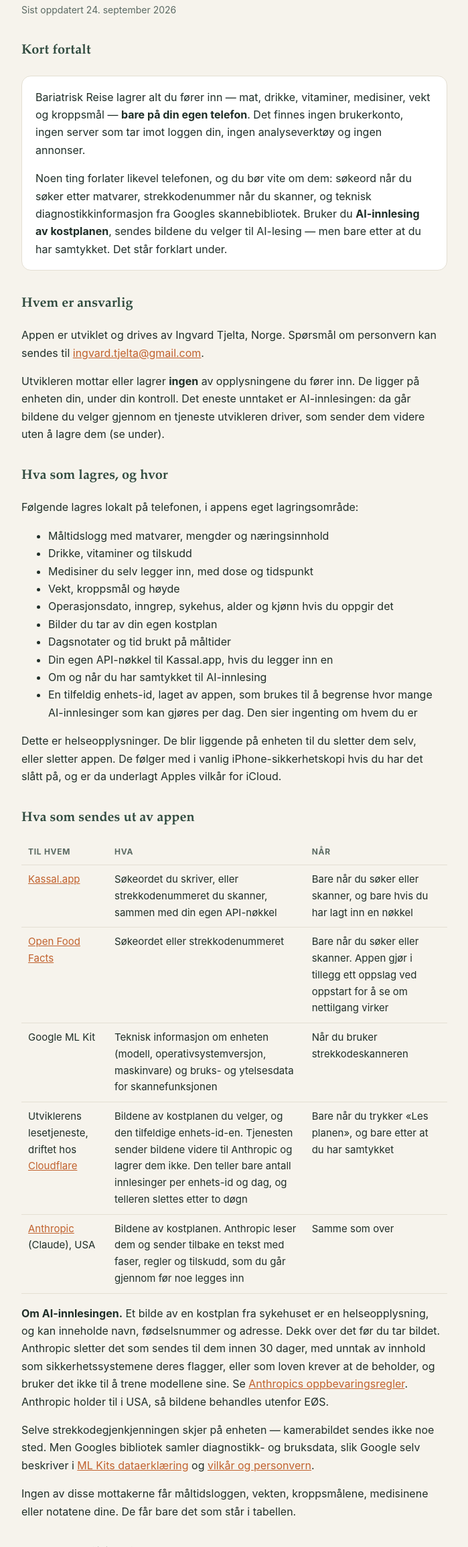
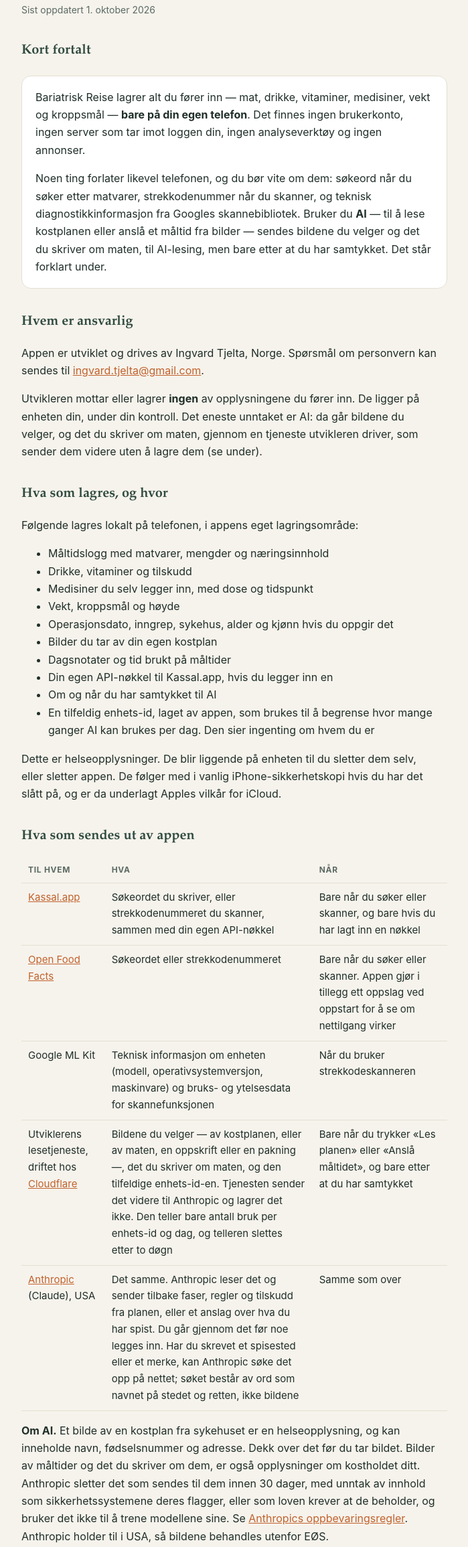
Before and after one commit to ingvardtjelta-IT/BariatriskReise, a plain HTML site: page index.html in a window 1280 px wide. Shown: the part 86-2396 px from the top of the page at 67% size, without its empty margins (290-989 px from the left). Drawn offline with Linux system fonts and the light colour scheme.

Commit message:
Add files via upload

```diff
--- a/index.html
+++ b/index.html
@@ -49,7 +49,7 @@
 <div class="wrap">
 
 <h1>Personvernerklæring for Bariatrisk Reise</h1>
-<p class="sist">Sist oppdatert 24. september 2026</p>
+<p class="sist">Sist oppdatert 1. oktober 2026</p>
 
 <h2>Kort fortalt</h2>
 <div class="kort">
@@ -59,9 +59,9 @@
   analyseverktøy og ingen annonser.</p>
   <p>Noen ting forlater likevel telefonen, og du bør vite om dem: søkeord når du
   søker etter matvarer, strekkodenummer når du skanner, og teknisk
-  diagnostikkinformasjon fra Googles skannebibliotek. Bruker du
-  <strong>AI-innlesing av kostplanen</strong>, sendes bildene du velger til AI-lesing
-  — men bare etter at du har samtykket. Det står forklart under.</p>
+  diagnostikkinformasjon fra Googles skannebibliotek. Bruker du <strong>AI</strong> —
+  til å lese kostplanen eller anslå et måltid fra bilder — sendes bildene du velger og det du
+  skriver om maten, til AI-lesing, men bare etter at du har samtykket. Det står forklart under.</p>
 </div>
 
 <h2>Hvem er ansvarlig</h2>
@@ -69,8 +69,8 @@
 Spørsmål om personvern kan sendes til
 <a href="mailto:ingvard.tjelta@gmail.com">ingvard.tjelta@gmail.com</a>.</p>
 <p>Utvikleren mottar eller lagrer <strong>ingen</strong> av opplysningene du fører
-inn. De ligger på enheten din, under din kontroll. Det eneste unntaket er
-AI-innlesingen: da går bildene du velger gjennom en tjeneste utvikleren driver, som
+inn. De ligger på enheten din, under din kontroll. Det eneste unntaket er AI: da går
+bildene du velger, og det du skriver om maten, gjennom en tjeneste utvikleren driver, som
 sender dem videre uten å lagre dem (se under).</p>
 
 <h2>Hva som lagres, og hvor</h2>
@@ -84,9 +84,9 @@
   <li>Bilder du tar av din egen kostplan</li>
   <li>Dagsnotater og tid brukt på måltider</li>
   <li>Din egen API-nøkkel til Kassal.app, hvis du legger inn en</li>
-  <li>Om og når du har samtykket til AI-innlesing</li>
+  <li>Om og når du har samtykket til AI</li>
   <li>En tilfeldig enhets-id, laget av appen, som brukes til å begrense hvor mange
-      AI-innlesinger som kan gjøres per dag. Den sier ingenting om hvem du er</li>
+      ganger AI kan brukes per dag. Den sier ingenting om hvem du er</li>
 </ul>
 <p>Dette er helseopplysninger. De blir liggende på enheten til du sletter dem
 selv, eller sletter appen. De følger med i vanlig iPhone-sikkerhetskopi hvis du
@@ -116,21 +116,25 @@
   <tr>
     <td>Utviklerens lesetjeneste, driftet hos
         <a href="https://www.cloudflare.com/privacypolicy/">Cloudflare</a></td>
-    <td>Bildene av kostplanen du velger, og den tilfeldige enhets-id-en.
-        Tjenesten sender bildene videre til Anthropic og lagrer dem ikke. Den teller
-        bare antall innlesinger per enhets-id og dag, og telleren slettes etter to døgn</td>
-    <td>Bare når du trykker «Les planen», og bare etter at du har samtykket</td>
+    <td>Bildene du velger — av kostplanen, eller av maten, en oppskrift eller en pakning —,
+        det du skriver om maten, og den tilfeldige enhets-id-en. Tjenesten sender det videre
+        til Anthropic og lagrer det ikke. Den teller bare antall bruk per enhets-id og dag,
+        og telleren slettes etter to døgn</td>
+    <td>Bare når du trykker «Les planen» eller «Anslå måltidet», og bare etter at du har
+        samtykket</td>
   </tr>
   <tr>
     <td><a href="https://www.anthropic.com/legal/privacy">Anthropic</a> (Claude), USA</td>
-    <td>Bildene av kostplanen. Anthropic leser dem og sender tilbake en tekst med
-        faser, regler og tilskudd, som du går gjennom før noe legges inn</td>
+    <td>Det samme. Anthropic leser det og sender tilbake faser, regler og tilskudd fra
+        planen, eller et anslag over hva du har spist. Du går gjennom det før noe legges inn.
+        Har du skrevet et spisested eller et merke, kan Anthropic søke det opp på nettet;
+        søket består av ord som navnet på stedet og retten, ikke bildene</td>
     <td>Samme som over</td>
   </tr>
 </table>
-<p><strong>Om AI-innlesingen.</strong> Et bilde av en kostplan fra sykehuset er en
-helseopplysning, og kan inneholde navn, fødselsnummer og adresse. Dekk over det før du
-tar bildet. Anthropic sletter det som sendes til dem innen 30 dager, med unntak av
+<p><strong>Om AI.</strong> Et bilde av en kostplan fra sykehuset er en helseopplysning, og
+kan inneholde navn, fødselsnummer og adresse. Dekk over det før du tar bildet. Bilder av
+måltider og det du skriver om dem, er også opplysninger om kostholdet ditt. Anthropic sletter det som sendes til dem innen 30 dager, med unntak av
 innhold som sikkerhetssystemene deres flagger, eller som loven krever at de beholder,
 og bruker det ikke til å trene modellene sine. Se
 <a href="https://privacy.claude.com/en/articles/7996866-how-long-do-you-store-my-organization-s-data">Anthropics
@@ -162,9 +166,9 @@
 gitt ved at du selv velger å søke, skanne eller legge inn en API-nøkkel. Bruker
 du ikke søk eller skanning, sendes ingenting — bortsett fra det ene
 oppstartsoppslaget mot Open Food Facts, som ikke inneholder opplysninger om deg.</p>
-<p>For AI-innlesingen er grunnlaget ditt <strong>uttrykkelige samtykke</strong>
+<p>For AI er grunnlaget ditt <strong>uttrykkelige samtykke</strong>
 (personvernforordningen artikkel 9 nr. 2 bokstav a), som du gir i appen før første
-innlesing. Du kan trekke det tilbake når som helst under ⋯ → Min plan.</p>
+bruk. Du kan trekke det tilbake når som helst under ⋯ → Om appen.</p>
 
 <h2>Dine valg og rettigheter</h2>
 <p>Fordi alt ligger på enheten, har du full kontroll direkte i appen:</p>
@@ -175,10 +179,9 @@
       slik at filen trygt kan deles</li>
   <li><strong>Slette alt</strong> med «Nullstill alle data», eller ved å slette
       appen</li>
-  <li><strong>Slutte å sende noe ut</strong> ved å ikke bruke søk, skanning og
-      AI-innlesing. Fjerner du Kassal-nøkkelen, brukes den ikke mer</li>
-  <li><strong>Trekke samtykket</strong> til AI-innlesing under ⋯ → Min plan. Det
-      som alt er lagt inn fra planen din, blir liggende til du sletter det</li>
+  <li><strong>Slutte å sende noe ut</strong> ved å ikke bruke søk, skanning og AI. Fjerner du Kassal-nøkkelen, brukes den ikke mer</li>
+  <li><strong>Trekke samtykket</strong> til AI under ⋯ → Om appen. Det som alt er lagt
+      inn, blir liggende til du sletter det</li>
 </ul>
 <p>Etter personvernforordningen (GDPR) har du rett til innsyn, retting,
 sletting, begrensning og dataportabilitet. Siden utvikleren ikke har tilgang
```
